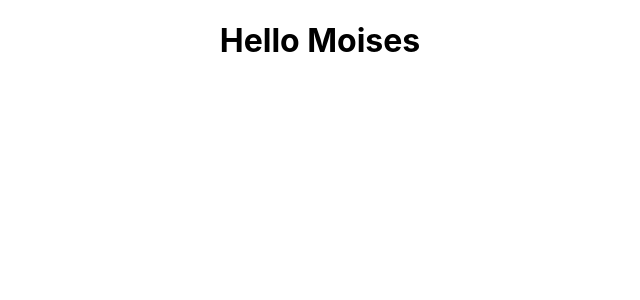
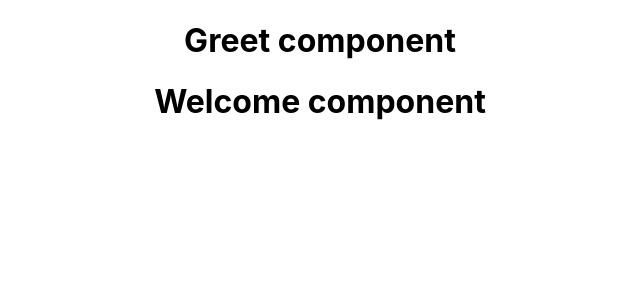
Before and after one commit to Mhdez221993/react-playground, a React (Create React App) app: page / in a window 1280 px wide. Shown: the top 300 px of the page, without its empty margins (320-960 px from the left). Built offline with nearby package versions, Linux system fonts and the light colour scheme.

Commit message:
Create class component

```diff
--- a/src/App.js
+++ b/src/App.js
@@ -1,13 +1,18 @@
 import './App.css';
 
 import Greet from './components/Greet';
+import React from 'react';
+import Welcome from './components/Welcome';
 
-const App = () => {
-  return (
-    <div className="App">
-     <Greet />
-    </div>
-  );
+class App extends React.Component {
+  render() {
+    return (
+      <div className="App">
+       <Greet />
+       <Welcome />
+      </div>
+    );
+  }
 }
 
 export default App;
--- a/src/components/Greet.js
+++ b/src/components/Greet.js
@@ -3,7 +3,7 @@
 const Greet = () => {
   return (
     <div>
-      <h1>Hello Moises</h1>
+      <h1>Greet component</h1>
     </div>
   );
 };
--- /dev/null
+++ b/src/components/Welcome.js
@@ -0,0 +1,9 @@
+import React, { Component } from 'react';
+
+class Welcome extends Component {
+  render() {
+    return <h1>Welcome component</h1>
+  }
+};
+
+export default Welcome;
```
